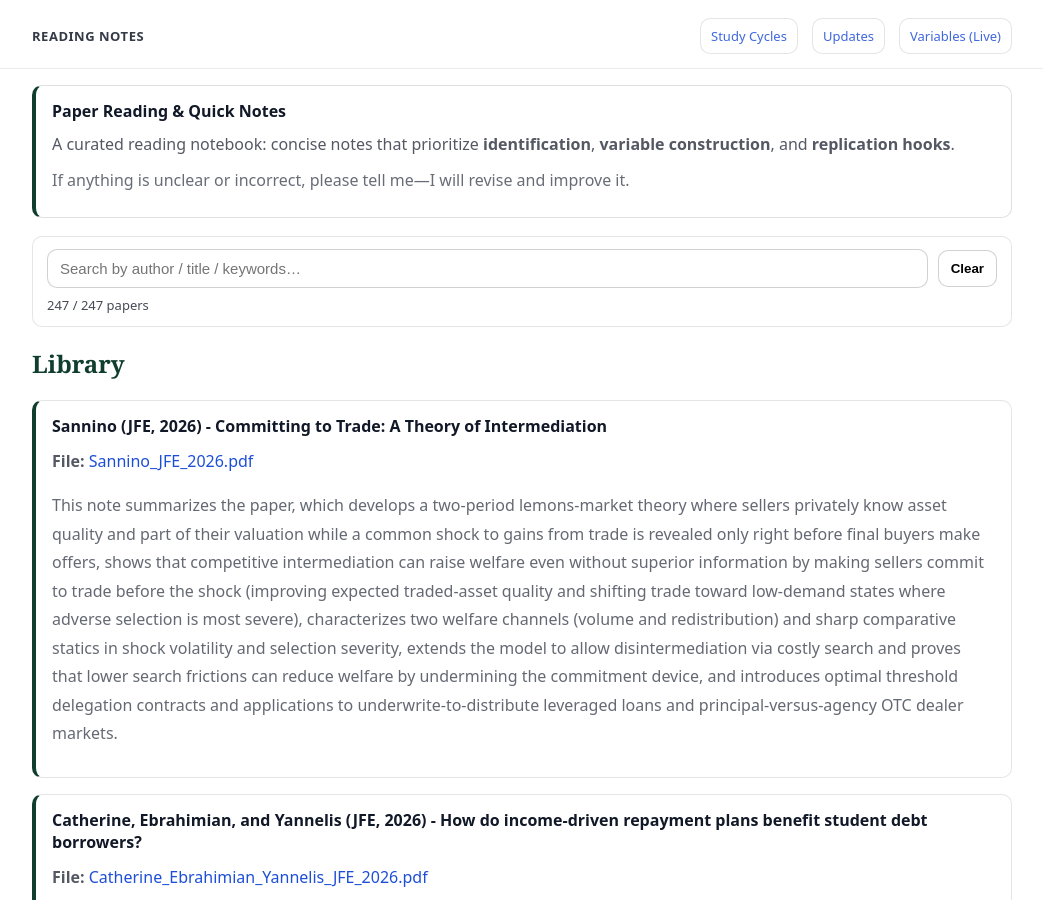
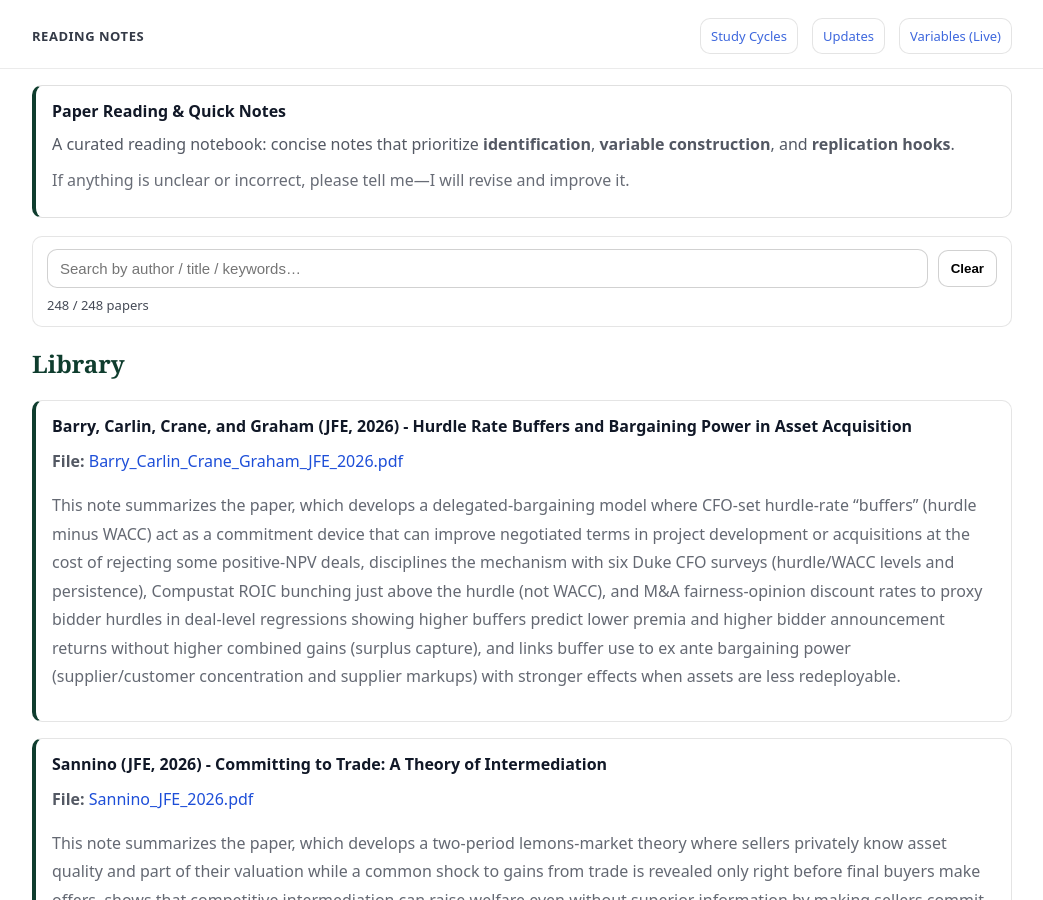
Before and after one commit to yaxinzn/study-archive, a Jekyll site: the page built from reading/index.md, in a window 1280 px wide and 900 px high. Shown: the whole window, without its empty margins (118-1161 px from the left). Built offline with Jekyll 4.4.1, drawn with Linux system fonts in a browser that asks for light colours.

Commit message:
Reading: add/update Barry_Carlin_Crane_Graham_JFE_2026.pdf

```diff
--- a/_data/reading.yml
+++ b/_data/reading.yml
@@ -1,3 +1,7 @@
+- title: " Barry, Carlin, Crane, and Graham (JFE, 2026) - Hurdle Rate Buffers and Bargaining Power in Asset Acquisition"
+  file: "Barry_Carlin_Crane_Graham_JFE_2026.pdf"
+  desc: "This note summarizes the paper, which develops a delegated-bargaining model where CFO-set hurdle-rate “buffers” (hurdle minus WACC) act as a commitment device that can improve negotiated terms in project development or acquisitions at the cost of rejecting some positive-NPV deals, disciplines the mechanism with six Duke CFO surveys (hurdle/WACC levels and persistence), Compustat ROIC bunching just above the hurdle (not WACC), and M&A fairness-opinion discount rates to proxy bidder hurdles in deal-level regressions showing higher buffers predict lower premia and higher bidder announcement returns without higher combined gains (surplus capture), and links buffer use to ex ante bargaining power (supplier/customer concentration and supplier markups) with stronger effects when assets are less redeployable."
+
 - title: "Sannino (JFE, 2026) - Committing to Trade: A Theory of Intermediation"
   file: "Sannino_JFE_2026.pdf"
   desc: "This note summarizes the paper, which develops a two-period lemons-market theory where sellers privately know asset quality and part of their valuation while a common shock to gains from trade is revealed only right before final buyers make offers, shows that competitive intermediation can raise welfare even without superior information by making sellers commit to trade before the shock (improving expected traded-asset quality and shifting trade toward low-demand states where adverse selection is most severe), characterizes two welfare channels (volume and redistribution) and sharp comparative statics in shock volatility and selection severity, extends the model to allow disintermediation via costly search and proves that lower search frictions can reduce welfare by undermining the commitment device, and introduces optimal threshold delegation contracts and applications to underwrite-to-distribute leveraged loans and principal-versus-agency OTC dealer markets."
```
Also changed, not shown: 1 other file.
